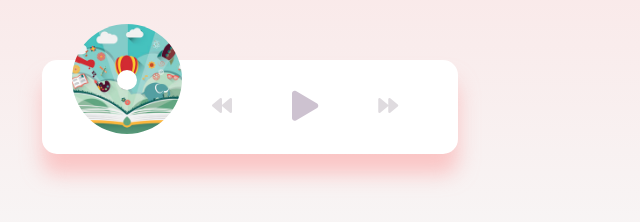
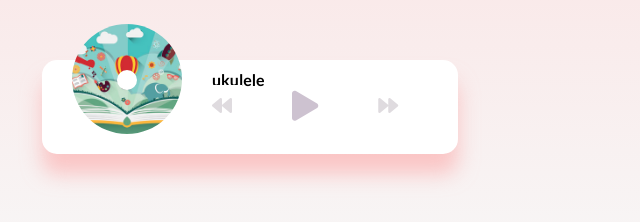
Before and after one commit to GabeValdivia/music-player, a plain HTML site: page index.html in a window 1280 px wide. Shown: the part 342-564 px from the top of the page, 390-1030 px from the left. Drawn offline with Linux system fonts and the light colour scheme.

Commit message:
Add loadSong function to fetch innertText, image source, and mp3 source

```diff
--- a/index.html
+++ b/index.html
@@ -1,15 +1,19 @@
 <!DOCTYPE html>
 <html lang="en">
   <head>
-	<meta charset="UTF-8">
-	<meta http-equiv="X-UA-Compatible" content="IE=edge">
-	<meta name="viewport" content="width=device-width, initial-scale=1.0">
-	<link rel="stylesheet" href="https://cdnjs.cloudflare.com/ajax/libs/font-awesome/5.10.2/css/all.min.css">
-	<link rel="stylesheet" href="style.css">
+    <meta charset="UTF-8" />
+    <meta name="viewport" content="width=device-width, initial-scale=1.0" />
+    <meta http-equiv="X-UA-Compatible" content="ie=edge" />
+    <link
+      rel="stylesheet"
+      href="https://cdnjs.cloudflare.com/ajax/libs/font-awesome/5.10.2/css/all.min.css"
+    />
+    <link rel="stylesheet" href="style.css" />
     <title>Music Player</title>
   </head>
   <body>
     <h1>Music Player</h1>
+
     <div class="music-container" id="music-container">
       <div class="music-info">
         <h4 id="title"></h4>
@@ -21,9 +25,8 @@
       <audio src="music/ukulele.mp3" id="audio"></audio>
 
       <div class="img-container">
-			<img src="images/ukulele.jpg" id="cover" alt="music-cover">
+        <img src="images/ukulele.jpg" alt="music-cover" id="cover" />
       </div>
-
       <div class="navigation">
         <button id="prev" class="action-btn">
           <i class="fas fa-backward"></i>
@@ -37,8 +40,6 @@
       </div>
     </div>
 
-
-
     <script src="script.js"></script>
   </body>
 </html>
--- a/script.js
+++ b/script.js
@@ -16,6 +16,14 @@ const cover = document.getElementById('cover');
 const songs = ['hey', 'summer', 'ukulele'];
 
 // Keep track of songs
-let songIndex =2;
+let songIndex = 2;
 
 // Initially load song details into DOM
+loadSong(songs[songIndex]);
+
+// Update song details
+function loadSong(song) {
+	title.innerText = song;
+	audio.src = `music/${song}.mp3`;
+	cover.src = `images/${song}.jpg`;
+}
```
Lines whose indentation alone changed are shown as unchanged.
